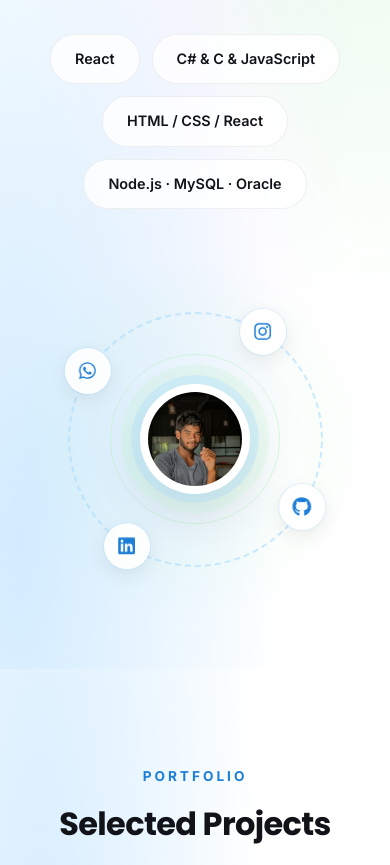
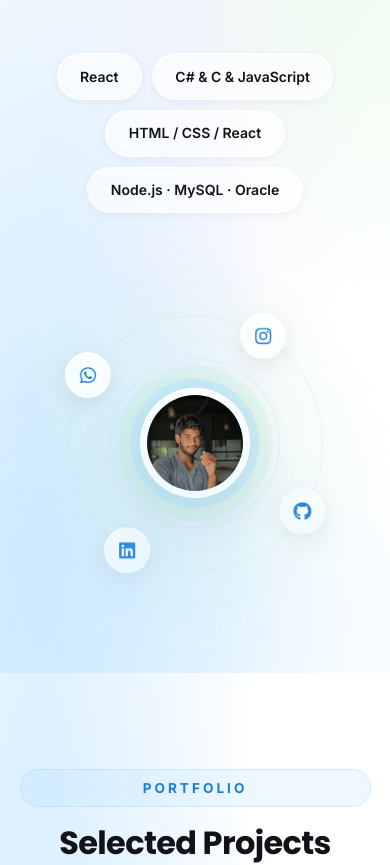
Before and after one commit to DDananjaya/DayJay-Solutions, a React (Vite) app: page / in a window 390 px wide. Shown: the part 1847-2712 px from the top of the page. Built offline with nearby package versions, Linux system fonts and the light colour scheme.

Commit message:
Refactor AboutMe.css for layout and animation enhancements
Updated styles for the About Me section with improved layout, animations, and responsive design.

```diff
--- a/src/CSS/AboutMe.css
+++ b/src/CSS/AboutMe.css
@@ -1,175 +1,246 @@
+/* ═══════════════════════════════════════════════
+   AboutMe.css — Modern Glass UI
+   ═══════════════════════════════════════════════ */
 
 .about-section {
-    padding: 10rem 6%;
+  padding: 11rem 6%;
   overflow: hidden;
   width: 100%;
   max-width: 100%;
+  position: relative;
   background:
-            radial-gradient(ellipse at 95% 10%,  rgba(178, 242, 187, 0.5)  0%, transparent 50%),
-            radial-gradient(ellipse at  5% 90%,  rgba(165, 216, 255, 0.5)  0%, transparent 50%),
-            radial-gradient(ellipse at 50% 50%,  rgba(208, 191, 255, 0.12) 0%, transparent 60%),
+    radial-gradient(ellipse at 92% 8%,  rgba(178, 242, 187, 0.55) 0%, transparent 50%),
+    radial-gradient(ellipse at 8%  92%, rgba(165, 216, 255, 0.55) 0%, transparent 50%),
+    radial-gradient(ellipse at 50% 50%, rgba(208, 191, 255, 0.15) 0%, transparent 62%),
     #ffffff;
 }
 
+/* Floating ambient blobs */
+.about-section::before,
+.about-section::after {
+  content: '';
+  position: absolute;
+  border-radius: 50%;
+  pointer-events: none;
+  filter: blur(60px);
+  animation: blobDrift 14s ease-in-out infinite alternate;
+}
 
+.about-section::before {
+  width: 340px;
+  height: 340px;
+  top: -80px;
+  right: 15%;
+  background: rgba(178, 242, 187, 0.22);
+  animation-delay: 0s;
+}
+
+.about-section::after {
+  width: 280px;
+  height: 280px;
+  bottom: -60px;
+  left: 8%;
+  background: rgba(165, 216, 255, 0.22);
+  animation-delay: -5s;
+}
+
+@keyframes blobDrift {
+  from { transform: translate(0, 0)    scale(1);    }
+  to   { transform: translate(40px, 30px) scale(1.1); }
+}
+
+/* ── Layout ── */
 .about-container {
   display: grid;
   grid-template-columns: 1fr 1fr;
-    gap: 6rem;
+  gap: 7rem;
   align-items: center;
   width: 100%;
+  position: relative;
 }
 
+/* ── Text Side ── */
+.about-text-content {
+  animation: fadeSlideLeft 0.8s var(--ease-smooth, cubic-bezier(0.23,1,0.32,1)) both;
+}
 
-.about-text-content {
-    animation: fadeSlideLeft 0.9s ease both;
-}
 @keyframes fadeSlideLeft {
-    from { opacity: 0; transform: translateX(-40px); }
+  from { opacity: 0; transform: translateX(-48px); }
   to   { opacity: 1; transform: translateX(0); }
 }
 
 .section-tag {
-    color: var(--secondary-dark);
+  display: inline-block;
+  color: var(--secondary-dark, #1c7ed6);
   font-weight: 700;
   text-transform: uppercase;
-    letter-spacing: 3px;
-    font-size: 0.85rem;
-    display: block;
-    margin-bottom: 1rem;
+  letter-spacing: 3.5px;
+  font-size: 0.78rem;
+  margin-bottom: 1.1rem;
+  padding: 0.4rem 1rem;
+  background: rgba(165, 216, 255, 0.18);
+  border: 1px solid rgba(165, 216, 255, 0.4);
+  border-radius: 999px;
+  backdrop-filter: blur(6px);
 }
 
 .about-title {
-    font-size: clamp(2.5rem, 5vw, 3.8rem);
-    margin: 1.2rem 0 2rem;
-    color: var(--text-main);
-    line-height: 1.15;
+  font-size: clamp(2.4rem, 5vw, 3.7rem);
+  margin: 1.2rem 0 2.2rem;
+  color: var(--text-main, #111318);
+  line-height: 1.13;
+  letter-spacing: -1px;
 }
 
 .about-bio {
-    font-size: 1.1rem;
-    line-height: 1.95;
-    color: var(--text-muted);
+  font-size: 1.08rem;
+  line-height: 2;
+  color: var(--text-muted, #5c6370);
   margin-bottom: 3rem;
 }
 
+/* ── Skill Tags ── */
 .skills-tags {
   display: flex;
   flex-wrap: wrap;
-    gap: 12px;
+  gap: 10px;
 }
 
 .skills-tags span {
-    padding: 0.75rem 1.5rem;
-    background: rgba(255, 255, 255, 0.8);
-    border: 1px solid rgba(0, 0, 0, 0.06);
-    border-radius: 50px;
+  padding: 0.65rem 1.4rem;
+  background: rgba(255, 255, 255, 0.65);
+  backdrop-filter: blur(12px);
+  -webkit-backdrop-filter: blur(12px);
+  border: 1px solid rgba(255, 255, 255, 0.75);
+  border-radius: 999px;
   font-weight: 600;
-    font-size: 0.9rem;
-    color: var(--text-main);
-    transition: var(--transition-smooth);
-    backdrop-filter: blur(6px);
+  font-size: 0.875rem;
+  color: var(--text-main, #111318);
+  cursor: default;
+  box-shadow: 0 2px 10px rgba(0, 0, 0, 0.05), inset 0 1px 0 rgba(255,255,255,0.8);
+  transition:
+    transform  0.4s cubic-bezier(0.34, 1.56, 0.64, 1),
+    box-shadow 0.35s ease,
+    background 0.3s ease,
+    border-color 0.3s ease;
 }
 
 .skills-tags span:hover {
-    background: linear-gradient(135deg, var(--primary-light), var(--secondary-light));
-    border-color: var(--secondary);
-    transform: translateY(-4px);
-    box-shadow: 0 8px 20px rgba(165, 216, 255, 0.3);
+  background: linear-gradient(135deg,
+    rgba(178, 242, 187, 0.45),
+    rgba(165, 216, 255, 0.45));
+  border-color: rgba(165, 216, 255, 0.7);
+  transform: translateY(-5px) scale(1.04);
+  box-shadow:
+    0 14px 32px rgba(165, 216, 255, 0.35),
+    inset 0 1px 0 rgba(255,255,255,0.9);
 }
 
-
+/* ════════════════════════════
+   ORBIT VISUAL
+   ════════════════════════════ */
 .about-visual-orbit {
   position: relative;
-    /* icon radius ≈ 200px from center → container 460px + icon 58px overflow */
   width:  min(480px, 88vw);
   height: min(480px, 88vw);
   display: flex;
   justify-content: center;
   align-items: center;
   margin: 0 auto;
-    animation: fadeSlideRight 0.9s ease both;
-    /* let icons overflow without clipping */
+  animation: fadeSlideRight 0.8s var(--ease-smooth, cubic-bezier(0.23,1,0.32,1)) both;
   overflow: visible;
 }
 
 @keyframes fadeSlideRight {
-    from { opacity: 0; transform: translateX(40px); }
+  from { opacity: 0; transform: translateX(48px); }
   to   { opacity: 1; transform: translateX(0); }
 }
 
-
+/* Outer dashed orbit ring */
 .orbit-ring {
   position: absolute;
   width:  min(390px, 83vw);
   height: min(390px, 83vw);
   border-radius: 50%;
-    border: 2px dashed rgba(165, 216, 255, 0.55);
+  border: 1.5px dashed rgba(165, 216, 255, 0.45);
   pointer-events: none;
+  animation: ringRotate 60s linear infinite;
 }
 
+@keyframes ringRotate {
+  from { transform: rotate(0deg); }
+  to   { transform: rotate(360deg); }
+}
 
+/* Inner secondary ring */
 .about-visual-orbit::before {
   content: '';
   position: absolute;
   width:  min(260px, 55vw);
   height: min(260px, 55vw);
   border-radius: 50%;
-    border: 1.5px solid rgba(178, 242, 187, 0.45);
+  border: 1px solid rgba(178, 242, 187, 0.4);
   pointer-events: none;
+  animation: ringRotate 40s linear infinite reverse;
 }
 
-
+/* Glow backdrop */
 .about-visual-orbit::after {
   content: '';
   position: absolute;
-    width:  min(420px, 89vw);
-    height: min(420px, 89vw);
+  width:  min(440px, 93vw);
+  height: min(440px, 93vw);
   border-radius: 50%;
   background: radial-gradient(circle,
-    rgba(165, 216, 255, 0.07) 0%,
-    rgba(178, 242, 187, 0.06) 50%,
+    rgba(165, 216, 255, 0.1)  0%,
+    rgba(178, 242, 187, 0.08) 45%,
     transparent 70%);
   animation: glowPulse 5s ease-in-out infinite;
   pointer-events: none;
 }
 
 @keyframes glowPulse {
-    0%, 100% { transform: scale(1);    opacity: 0.8; }
-    50%       { transform: scale(1.06); opacity: 1;   }
+  0%, 100% { transform: scale(1);     opacity: 0.75; }
+  50%       { transform: scale(1.07); opacity: 1;    }
 }
 
+/* ── Center profile ── */
 .center-profile {
   position: absolute;
   width: 155px;
   height: 155px;
   border-radius: 50%;
   overflow: hidden;
-    background: var(--white);
-    padding: 8px;
-    box-shadow:
-            0 0 0  6px rgba(165, 216, 255, 0.25),
-            0 0 0 14px rgba(178, 242, 187, 0.15),
-            0 20px 50px rgba(0, 0, 0, 0.1);
+  padding: 7px;
+  background: rgba(255, 255, 255, 0.85);
+  backdrop-filter: blur(12px);
+  -webkit-backdrop-filter: blur(12px);
   z-index: 5;
-    animation: profilePulse 4s ease-in-out infinite;
   top: 50%;
   left: 50%;
   transform: translate(-50%, -50%);
+  animation: profilePulse 5s ease-in-out infinite;
+  box-shadow:
+    0 0 0  6px rgba(165, 216, 255, 0.3),
+    0 0 0 14px rgba(178, 242, 187, 0.18),
+    0 20px 55px rgba(0, 0, 0, 0.12),
+    inset 0 1px 0 rgba(255,255,255,0.9);
 }
 
 @keyframes profilePulse {
   0%, 100% {
     box-shadow:
-                0 0 0  6px rgba(165, 216, 255, 0.25),
-                0 0 0 14px rgba(178, 242, 187, 0.15),
-                0 20px 50px rgba(0, 0, 0, 0.1);
+      0 0 0  6px rgba(165, 216, 255, 0.28),
+      0 0 0 14px rgba(178, 242, 187, 0.16),
+      0 20px 55px rgba(0, 0, 0, 0.1),
+      inset 0 1px 0 rgba(255,255,255,0.9);
   }
   50% {
     box-shadow:
-                0 0 0 10px rgba(165, 216, 255, 0.35),
-                0 0 0 22px rgba(178, 242, 187, 0.2),
-                0 20px 50px rgba(0, 0, 0, 0.12);
+      0 0 0 10px rgba(165, 216, 255, 0.38),
+      0 0 0 24px rgba(178, 242, 187, 0.22),
+      0 20px 55px rgba(0, 0, 0, 0.12),
+      inset 0 1px 0 rgba(255,255,255,0.9);
   }
 }
 
@@ -180,9 +251,9 @@
   border-radius: 50%;
 }
 
+/* ── Orbit icons ── */
 .orbit-icon {
   position: absolute;
-    /* icon is 58×58, center of orbit is 50%/50% */
   top:  calc(50% - 29px);
   left: calc(50% - 29px);
   width:  58px;
@@ -191,61 +262,65 @@
   display: flex;
   justify-content: center;
   align-items: center;
-    font-size: 1.55rem;
+  font-size: 1.5rem;
 
   border-radius: 50%;
-    background: rgba(255, 255, 255, 0.92);
-    backdrop-filter: blur(10px);
-    color: var(--secondary-dark);
+  background: rgba(255, 255, 255, 0.82);
+  backdrop-filter: blur(16px);
+  -webkit-backdrop-filter: blur(16px);
+  border: 1px solid rgba(255, 255, 255, 0.9);
+  color: var(--secondary-dark, #1c7ed6);
   box-shadow:
-            0 6px 20px rgba(0, 0, 0, 0.08),
-            0 0 0 1px rgba(165, 216, 255, 0.3);
+    0 6px 24px rgba(0, 0, 0, 0.09),
+    inset 0 1px 0 rgba(255,255,255,0.95);
 
   cursor: pointer;
   text-decoration: none;
   z-index: 10;
-    transition: background 0.3s, color 0.3s, box-shadow 0.3s, transform 0.3s;
+  transition:
+    background  0.3s ease,
+    box-shadow  0.3s ease,
+    transform   0.35s cubic-bezier(0.34, 1.56, 0.64, 1);
 }
 
 .orbit-icon:hover {
-    background: linear-gradient(135deg, var(--primary-light), var(--secondary-light));
-    color: var(--text-main);
-    box-shadow: 0 12px 30px rgba(165, 216, 255, 0.45);
-    transform: translateY(calc(var(--r) * -1px)) translateX(var(--cx, 0px)) scale(1.18) !important;
+  background: linear-gradient(135deg,
+    rgba(178, 242, 187, 0.7),
+    rgba(165, 216, 255, 0.7));
+  border-color: rgba(255,255,255,0.95);
+  box-shadow:
+    0 16px 40px rgba(165, 216, 255, 0.5),
+    inset 0 1px 0 rgba(255,255,255,1);
   animation-play-state: paused !important;
+  scale: 1.22;
 }
 
+/* ── Orbit animations (desktop: 195px radius) ── */
+.orbit-icon--1 { animation: orbitPath1 20s linear infinite; }
+.orbit-icon--2 { animation: orbitPath2 20s linear infinite; }
+.orbit-icon--3 { animation: orbitPath3 20s linear infinite; }
+.orbit-icon--4 { animation: orbitPath4 20s linear infinite; }
 
-
-
-.orbit-icon--1 { animation: orbitPath1 20s linear infinite; }
 @keyframes orbitPath1 {
   from { transform: rotate(  0deg) translateY(-195px) rotate(  0deg); }
   to   { transform: rotate(360deg) translateY(-195px) rotate(-360deg); }
 }
-
-
-.orbit-icon--2 { animation: orbitPath2 20s linear infinite; }
 @keyframes orbitPath2 {
   from { transform: rotate( 90deg) translateY(-195px) rotate( -90deg); }
   to   { transform: rotate(450deg) translateY(-195px) rotate(-450deg); }
 }
-
-
-.orbit-icon--3 { animation: orbitPath3 20s linear infinite; }
 @keyframes orbitPath3 {
   from { transform: rotate(180deg) translateY(-195px) rotate(-180deg); }
   to   { transform: rotate(540deg) translateY(-195px) rotate(-540deg); }
 }
-
-
-.orbit-icon--4 { animation: orbitPath4 20s linear infinite; }
 @keyframes orbitPath4 {
   from { transform: rotate(270deg) translateY(-195px) rotate(-270deg); }
   to   { transform: rotate(630deg) translateY(-195px) rotate(-630deg); }
 }
 
-
+/* ════════════════════════════
+   RESPONSIVE
+   ════════════════════════════ */
 @media screen and (max-width: 1100px) {
   .about-section { padding: 7rem 5%; }
   .about-container {
@@ -258,11 +333,10 @@
     width:  min(420px, 80vw);
     height: min(420px, 80vw);
   }
-    .orbit-ring              { width: min(340px, 74vw); height: min(340px, 74vw); }
+  .orbit-ring { width: min(340px, 74vw); height: min(340px, 74vw); }
   .about-visual-orbit::before { width: min(230px, 50vw); height: min(230px, 50vw); }
   .skills-tags { justify-content: center; }
   .about-bio   { text-align: center; }
-
 
   .orbit-icon--1 { animation: orbitPathSm1 20s linear infinite; }
   .orbit-icon--2 { animation: orbitPathSm2 20s linear infinite; }
@@ -293,10 +367,15 @@
     width:  min(300px, 82vw);
     height: min(300px, 82vw);
   }
-    .orbit-ring              { width: min(255px, 72vw); height: min(255px, 72vw); }
+  .orbit-ring { width: min(255px, 72vw); height: min(255px, 72vw); }
   .about-visual-orbit::before { width: min(170px, 46vw); height: min(170px, 46vw); }
   .center-profile { width: 110px; height: 110px; }
-    .orbit-icon     { width: 46px;  height: 46px;  font-size: 1.2rem; top: calc(50% - 23px); left: calc(50% - 23px); }
+  .orbit-icon {
+    width: 46px; height: 46px;
+    font-size: 1.15rem;
+    top:  calc(50% - 23px);
+    left: calc(50% - 23px);
+  }
 
   .orbit-icon--1 { animation: orbitPathXs1 20s linear infinite; }
   .orbit-icon--2 { animation: orbitPathXs2 20s linear infinite; }
@@ -319,5 +398,6 @@
     from { transform: rotate(270deg) translateY(-127px) rotate(-270deg); }
     to   { transform: rotate(630deg) translateY(-127px) rotate(-630deg); }
   }
-    .about-title { font-size: clamp(2rem, 8vw, 2.6rem); }
+
+  .about-title { font-size: clamp(2rem, 8vw, 2.5rem); }
 }
```
Lines whose indentation alone changed are shown as unchanged.
